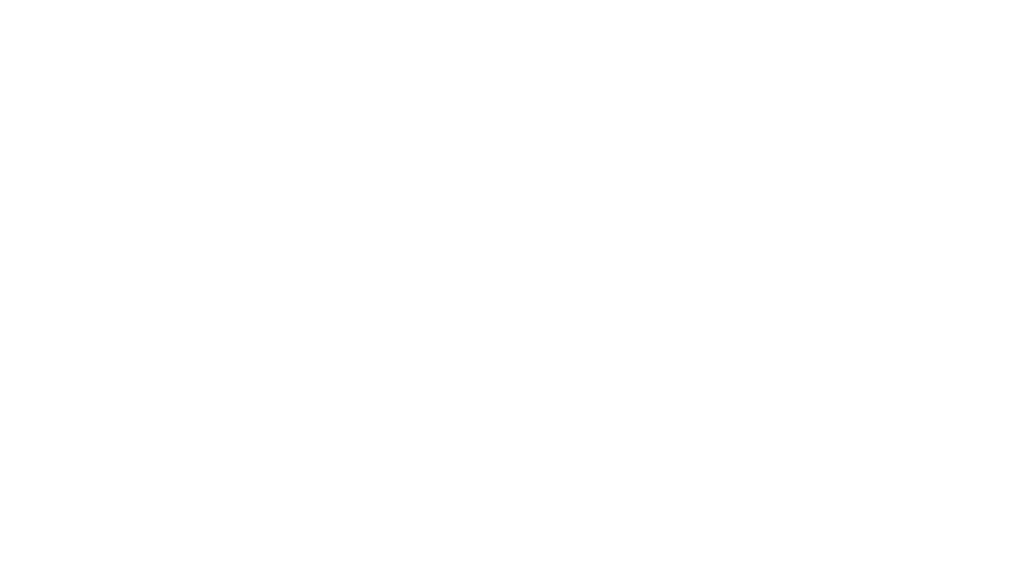
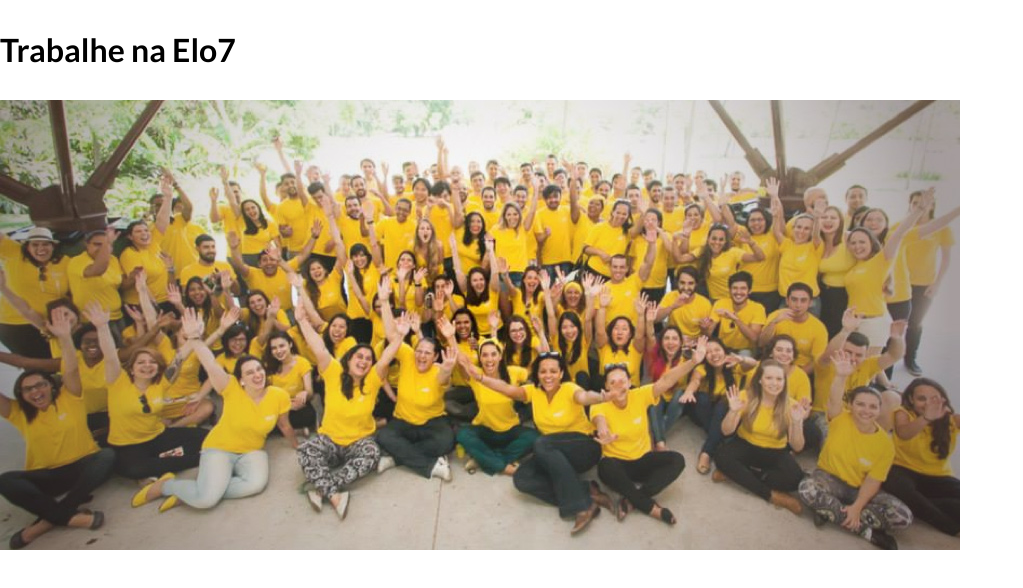
Before and after one commit to gabrielmedina/elo7-test, a website: page index.html in a window 1280 px wide. Shown: the whole page, without its empty margins (0-1023 px from the left). Drawn offline with Linux system fonts and the light colour scheme.

Commit message:
Adicionando estrutura para cabeçalho

```diff
--- a/index.html
+++ b/index.html
@@ -4,11 +4,20 @@
   <meta charset="UTF-8">
   <title>Trabalhe na Elo7</title>
   <meta name="description" content="">
+  <meta name="viewport" content="width=device-width, initial-scale=1">
 
   <link href='https://fonts.googleapis.com/css?family=Lato:400,700,900' rel='stylesheet' type='text/css'>
   <link rel="stylesheet" href="public/css/application.css">
 </head>
 <body>
+  <header class="header">
+    <h1 class="header__title">Trabalhe na Elo7</h1>
+
+    <figure class="header__figure">
+      <img class="header__image" src="./public/img/foto-header.jpg" alt="Trabalhe na Elo7 - Equipe">
+    </figure>
+  </header>
+
   <div class="container">
 
   </div>
```
